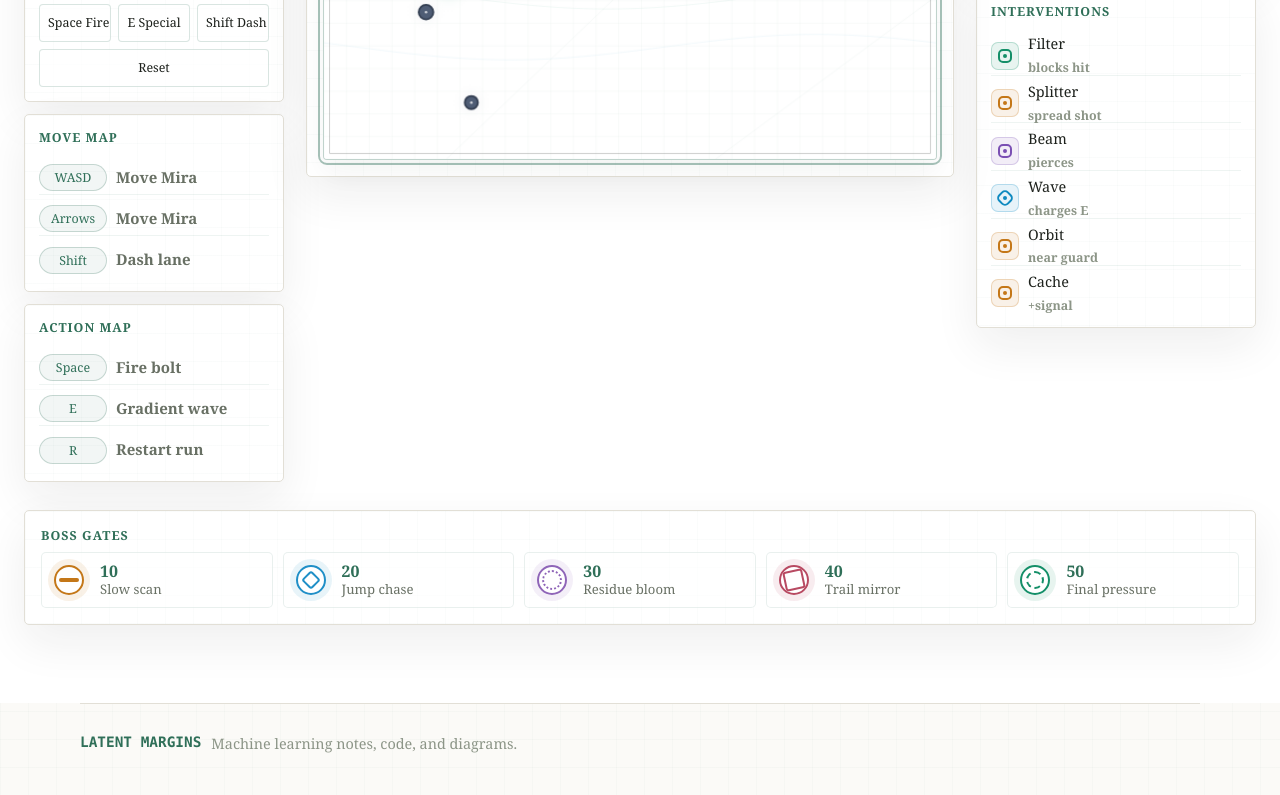
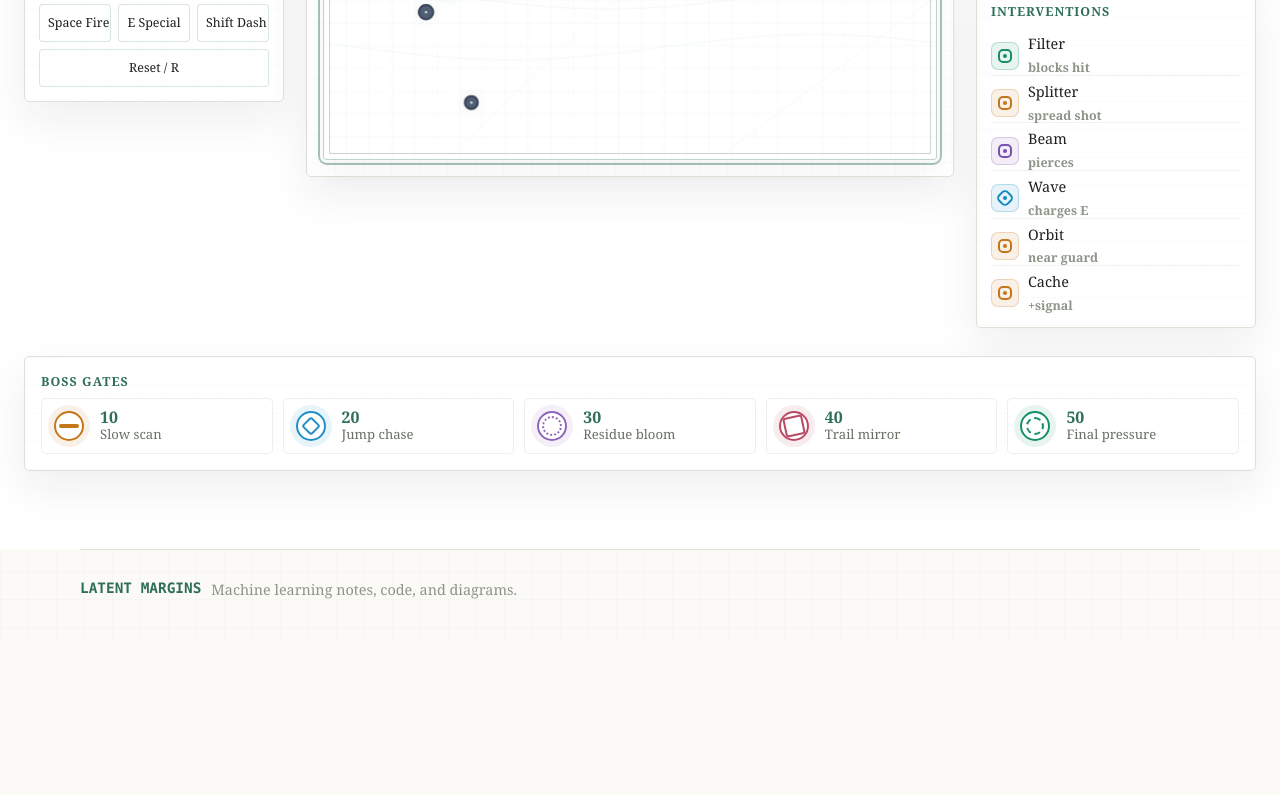
Before and after one commit to boredAtTheMoment/latent-margins, an Astro site: page /latent-margins/break in a window 1280 px wide. Shown: the part 633-1428 px from the top of the page. After the commit the page ends 1274 px from the top, so only its background shows below. Built offline with nearby package versions, Linux system fonts and the light colour scheme; Astro itself is replaced by a stand-in of ours; animation ran at ten frames a second.

Commit message:
Remove duplicate control maps

```diff
--- a/src/components/SignalLabGame.astro
+++ b/src/components/SignalLabGame.astro
@@ -30,21 +30,7 @@
         <button type="button" data-action="special" aria-label="Use gradient wave">E Special</button
         >
         <button type="button" data-action="dash" aria-label="Dash">Shift Dash</button>
-        <button type="button" data-reset>Reset</button>
-      </div>
-
-      <div class="keyboard-map console-card" aria-label="Movement controls">
-        <p class="console-label">Move Map</p>
-        <div><kbd>WASD</kbd><span>Move Mira</span></div>
-        <div><kbd>Arrows</kbd><span>Move Mira</span></div>
-        <div><kbd>Shift</kbd><span>Dash lane</span></div>
-      </div>
-
-      <div class="keyboard-map console-card" aria-label="Action controls">
-        <p class="console-label">Action Map</p>
-        <div><kbd>Space</kbd><span>Fire bolt</span></div>
-        <div><kbd>E</kbd><span>Gradient wave</span></div>
-        <div><kbd>R</kbd><span>Restart run</span></div>
+        <button type="button" data-reset>Reset / R</button>
       </div>
     </aside>
 
```
